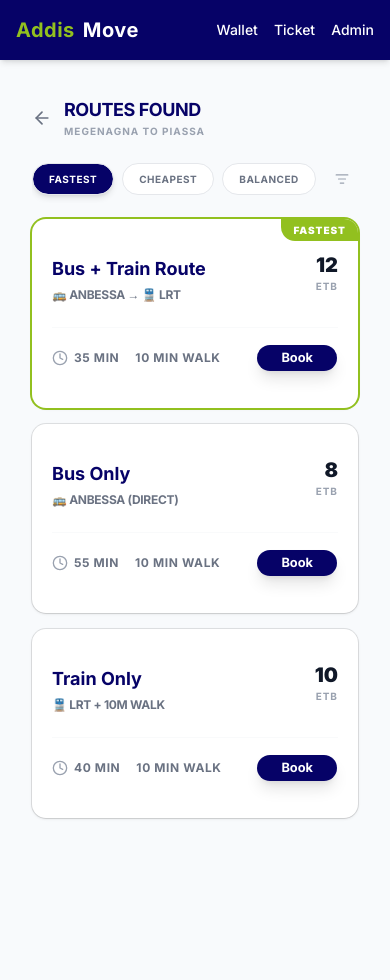
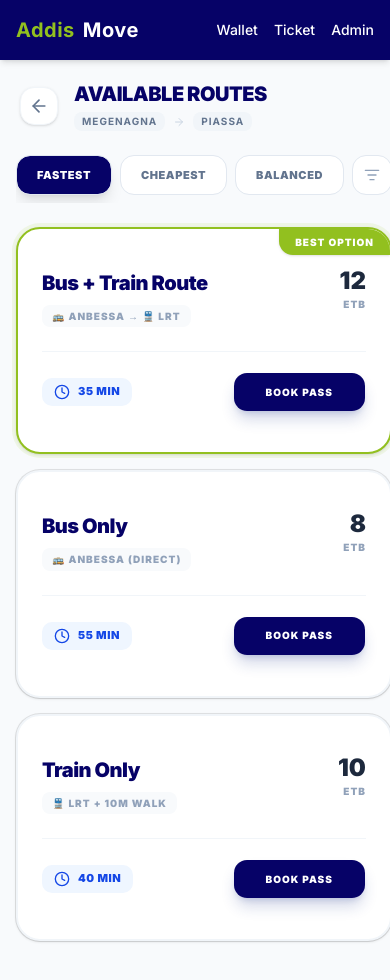
Before and after one commit to tamirat67/addismove, a Next.js app in the folder frontend/: page /results in a window 390 px wide. Shown: the top 980 px of the page. Before the commit the page ends 938 px from the top, so only its background shows below. Built offline with nearby package versions, Linux system fonts and the light colour scheme.

Commit message:
feat(ui): redesign results page to split-screen map view for desktop

```diff
--- a/frontend/src/app/(standard)/results/page.tsx
+++ b/frontend/src/app/(standard)/results/page.tsx
@@ -4,8 +4,9 @@ import { useState, useEffect } from "react";
 import { Card, CardContent } from "@/components/ui/card";
 import { Button } from "@/components/ui/button";
 import { BookingConfirm } from "@/components/BookingConfirm";
+import { LiveMap } from "@/components/LiveMap";
 import Link from "next/link";
-import { Bus, Train, Clock, ArrowLeft, MoveRight, Shuffle, Loader2, ListFilter } from "lucide-react";
+import { Bus, Train, Clock, ArrowLeft, Shuffle, Loader2, ListFilter, MapPin } from "lucide-react";
 import { motion, AnimatePresence } from "framer-motion";
 
 const mockResults = [
@@ -49,14 +50,18 @@ export default function Results() {
   }, []);
 
   return (
-    <div className="max-w-md mx-auto w-full px-4 pt-4 space-y-4 pb-10">
-      <div className="flex items-center gap-3 mb-6">
-        <Link href="/" className="text-gray-500 hover:text-black transition-colors">
+    <div className="w-full pb-20 lg:pb-0 h-full flex flex-col">
+      <div className="flex items-center gap-4 mb-6 px-1 lg:px-0">
+        <Link href="/" className="p-2 bg-white shadow-sm border border-slate-100 rounded-xl text-slate-500 hover:text-[#060267] transition-all">
           <ArrowLeft className="w-5 h-5" />
         </Link>
         <div>
-          <h2 className="text-lg font-bold text-[#060267] uppercase tracking-tight">Routes Found</h2>
-          <p className="text-[10px] text-gray-400 font-bold uppercase tracking-widest">Megenagna to Piassa</p>
+          <h2 className="text-xl lg:text-3xl font-black text-[#060267] uppercase tracking-tight">Available Routes</h2>
+          <div className="flex items-center gap-2 mt-1">
+            <span className="text-[10px] lg:text-xs text-slate-500 font-bold uppercase tracking-widest bg-slate-100 px-2 py-0.5 rounded-md">Megenagna</span>
+            <ArrowLeft className="w-3 h-3 text-slate-300 rotate-180" />
+            <span className="text-[10px] lg:text-xs text-slate-500 font-bold uppercase tracking-widest bg-slate-100 px-2 py-0.5 rounded-md">Piassa</span>
+          </div>
         </div>
       </div>
 
@@ -67,102 +72,130 @@ export default function Results() {
             initial={{ opacity: 0 }}
             animate={{ opacity: 1 }}
             exit={{ opacity: 0 }}
-            className="py-20 text-center space-y-6"
+            className="flex-1 flex flex-col items-center justify-center py-32 space-y-8"
           >
-            <div className="relative w-20 h-20 mx-auto">
+            <div className="relative w-24 h-24 mx-auto">
               <motion.div
                 animate={{ rotate: 360 }}
                 transition={{ duration: 2, repeat: Infinity, ease: "linear" }}
                 className="absolute inset-0 border-4 border-[#060267]/10 border-t-[#060267] rounded-full"
               />
               <div className="absolute inset-0 flex items-center justify-center">
-                <Shuffle className="w-8 h-8 text-[#060267] animate-pulse" />
+                <Shuffle className="w-10 h-10 text-[#060267] animate-pulse" />
               </div>
             </div>
-            <div>
-              <p className="text-[#060267] font-black uppercase text-sm tracking-widest">Finding Best Routes</p>
-              <p className="text-xs text-gray-400 font-medium mt-1">Checking Anbessa & LRT Schedules...</p>
+            <div className="text-center">
+              <p className="text-[#060267] font-black uppercase text-lg lg:text-xl tracking-tight">Analyzing Network...</p>
+              <p className="text-xs lg:text-sm text-slate-400 font-medium mt-2">Checking real-time Anbessa & LRT schedules</p>
             </div>
           </motion.div>
         ) : (
           <motion.div
             key="results"
-            initial={{ opacity: 0 }}
-            animate={{ opacity: 1 }}
-            className="space-y-4"
+            initial={{ opacity: 0, y: 20 }}
+            animate={{ opacity: 1, y: 0 }}
+            className="grid lg:grid-cols-12 gap-8 lg:gap-10 items-start"
           >
+            {/* Left Column: Route List (5 Cols) */}
+            <div className="lg:col-span-5 space-y-6">
               {/* Filters */}
-            <div className="flex gap-2 overflow-x-auto pb-2 scrollbar-hide no-scrollbar">
+              <div className="flex gap-2 overflow-x-auto pb-2 scrollbar-hide">
                 {["Fastest", "Cheapest", "Balanced"].map((f) => (
                   <Button
                     key={f}
                     variant={filter === f ? "default" : "outline"}
                     onClick={() => setFilter(f)}
-                  className={`rounded-full px-4 h-8 text-[10px] font-bold uppercase tracking-wider transition-all border-gray-200 ${
-                    filter === f ? "bg-[#060267] text-white shadow-md" : "bg-white text-gray-500"
+                    className={`rounded-xl px-5 h-10 text-[11px] font-black uppercase tracking-wider transition-all border border-slate-200 ${
+                      filter === f ? "bg-[#060267] text-white shadow-lg pointer-events-none" : "bg-white text-slate-500 hover:bg-slate-50"
                     }`}
                   >
                     {f}
                   </Button>
                 ))}
-              <Button variant="ghost" size="sm" className="h-8 rounded-full text-gray-400"><ListFilter className="w-4 h-4" /></Button>
+                <Button variant="outline" size="icon" className="h-10 w-10 shrink-0 rounded-xl bg-white border-slate-200 text-slate-400">
+                  <ListFilter className="w-5 h-5" />
+                </Button>
               </div>
 
               {/* Results Cards */}
+              <div className="space-y-4">
                 {mockResults.map((route, i) => (
                   <motion.div
                     key={route.id}
-                initial={{ opacity: 0, y: 20 }}
-                animate={{ opacity: 1, y: 0 }}
+                    initial={{ opacity: 0, x: -20 }}
+                    animate={{ opacity: 1, x: 0 }}
                     transition={{ delay: i * 0.1 }}
                   >
                     <Card
-                  className={`border-0 shadow-sm overflow-hidden relative group transition-all hover:shadow-lg hover:-translate-y-0.5 ${
-                    route.tag === "Fastest" ? "ring-2 ring-[#92c01f]" : ""
+                      className={`border-2 shadow-sm overflow-hidden relative cursor-pointer group transition-all duration-300 hover:shadow-xl hover:shadow-blue-900/10 hover:-translate-y-1 rounded-[1.5rem] bg-white ${
+                        route.tag === filter ? "border-[#92c01f] ring-4 ring-[#92c01f]/10" : "border-slate-100 hover:border-slate-300"
                       }`}
                     >
-                  {route.tag === "Fastest" && (
-                    <div className="absolute top-0 right-0 bg-[#92c01f] text-white text-[10px] font-black px-3 py-1 rounded-bl-xl uppercase tracking-widest z-10">
-                      Fastest
+                      {route.tag === filter && (
+                        <div className="absolute top-0 right-0 bg-[#92c01f] text-white text-[10px] font-black px-4 py-1.5 rounded-bl-xl uppercase tracking-widest z-10 shadow-sm">
+                          Best Option
                         </div>
                       )}
-                  <CardContent className="p-5">
-                    <div className="flex justify-between items-start mb-4">
+
+                      <CardContent className="p-6">
+                        <div className="flex justify-between items-start mb-6">
                           <div>
-                        <h3 className="font-bold text-[#060267] flex items-center gap-2 text-lg">
+                            <h3 className="font-black text-[#060267] flex items-center gap-2 text-xl tracking-tight">
                               {route.name}
                             </h3>
-                        <div className="flex items-center gap-2 mt-1 text-xs font-bold uppercase tracking-tight text-gray-500">
+                            <div className="flex items-center gap-2 mt-2 text-[10px] font-black uppercase tracking-widest text-slate-400 bg-slate-50 px-2.5 py-1 rounded-md inline-block">
                               {route.steps}
                             </div>
                           </div>
                           <div className="text-right">
-                        <span className="block font-black text-xl text-gray-900 leading-none">{route.price}</span>
-                        <span className="text-[10px] font-bold text-gray-400 uppercase tracking-widest">ETB</span>
+                            <span className="block font-black text-2xl text-slate-800 leading-none">{route.price}</span>
+                            <span className="text-[10px] font-black text-slate-400 uppercase tracking-widest">ETB</span>
                           </div>
                         </div>
 
-                    <div className="flex items-center justify-between text-sm mt-6 border-t pt-4 border-gray-50">
-                      <div className="flex items-center gap-4 text-gray-500 text-xs font-bold uppercase tracking-wider">
-                        <span className="flex items-center">
-                          <Clock className="w-4 h-4 mr-1.5 text-gray-400" /> {route.duration}
-                        </span>
-                        <span className="flex items-center">
-                           10 min walk
+                        <div className="flex items-center justify-between mt-6 border-t border-slate-100 pt-5">
+                          <div className="flex items-center gap-4 text-slate-500 text-[11px] font-black uppercase tracking-wider">
+                            <span className="flex items-center bg-blue-50 text-blue-700 px-3 py-1.5 rounded-lg">
+                              <Clock className="w-4 h-4 mr-2" /> {route.duration}
                             </span>
                           </div>
                           <Button
-                        size="sm"
                             onClick={() => setSelectedRoute(route)}
-                        className="bg-[#060267] hover:bg-[#060267]/90 text-white rounded-xl shadow-lg px-6 font-bold"
+                            className="bg-[#060267] hover:bg-black text-white rounded-xl shadow-lg shadow-blue-900/20 px-8 h-10 font-black uppercase tracking-widest text-[10px]"
                           >
-                        Book
+                            Book Pass
                           </Button>
                         </div>
                       </CardContent>
                     </Card>
                   </motion.div>
                 ))}
+              </div>
+            </div>
+
+            {/* Right Column: Route Map (Desktop Only - 7 Cols) */}
+            <div className="hidden lg:block lg:col-span-7 sticky top-24">
+              <div className="w-full h-[600px] bg-slate-900 rounded-[3rem] overflow-hidden shadow-2xl relative border-4 border-white group">
+                <LiveMap />
+
+                {/* Overlay Context Info */}
+                <div className="absolute top-6 left-6 right-6 flex gap-4 opacity-0 group-hover:opacity-100 transition-opacity duration-500">
+                  <div className="bg-white/95 backdrop-blur shadow-lg border border-white p-4 rounded-2xl flex-1">
+                    <p className="text-[10px] font-black uppercase tracking-widest text-slate-400 mb-1">Departure</p>
+                    <p className="font-bold text-slate-800 text-sm flex items-center gap-2">
+                       <MapPin className="w-4 h-4 text-[#060267]" /> Megenagna Station
+                    </p>
+                  </div>
+                  <div className="bg-white/95 backdrop-blur shadow-lg border border-white p-4 rounded-2xl flex-1">
+                    <p className="text-[10px] font-black uppercase tracking-widest text-slate-400 mb-1">Arrival</p>
+                    <p className="font-bold text-slate-800 text-sm flex items-center gap-2">
+                       <MapPin className="w-4 h-4 text-rose-500" /> Piassa Hub
+                    </p>
+                  </div>
+                </div>
+              </div>
+            </div>
+
           </motion.div>
         )}
       </AnimatePresence>
```
Also changed, not shown: frontend/src/app/(standard)/wallet/page.tsx (+95 -34 lines). Lines whose indentation alone changed are shown as unchanged.
